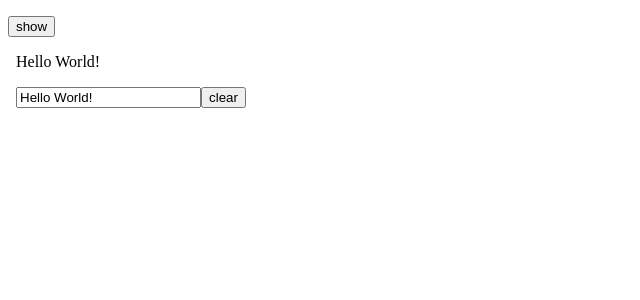
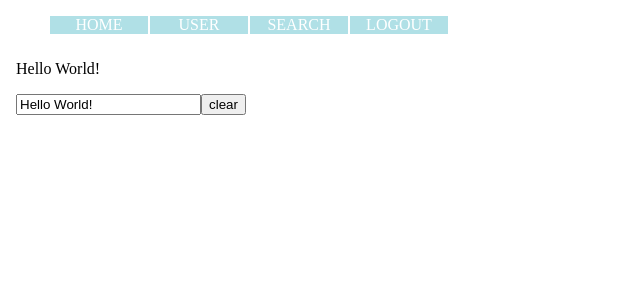
Before and after one commit to hiiragi-kaede/GameSNS, a Vue app: page / in a window 1280 px wide. Shown: the top 300 px of the page, without its empty margins (0-640 px from the left). Built offline with nearby package versions, Linux system fonts and the light colour scheme.

Commit message:
Revert "Merge branch 'feature_tutorial' of https://github.com/hiiragi-kaede/GameSNS into feature_tutorial"
This reverts commit 9db1779c0dee17ae1daa205c2534174eb90e4be4, reversing
changes made to b94d9b50cdef94048cfb9683d63df140243e8265.

```diff
--- a/src/components/myheader.vue
+++ b/src/components/myheader.vue
@@ -32,31 +32,11 @@
 
 <template>
     <div class="myheader">
-        <p class="headertext" id="headertext">
-        </p>
-        <button v-if="b_state" @click="show" height="10">show</button>
-        <button v-else @click="hide" height="10">hide</button>
+        <ul class="menu">
+            <li><a href="#">HOME</a></li>
+            <li><a href="#">USER</a></li>
+            <li><a href="#">SEARCH</a></li>
+            <li><a href="#">LOGOUT</a></li>
+        </ul>
     </div>
 </template>
-
-<script>
-export default {
-  data(){
-    return{
-        b_state:true
-    }
-  },
-  methods:{
-    show(){
-        var h="aiueo<br>完成形";
-        document.getElementById('headertext').innerHTML=h;
-        this.b_state=false;
-    },
-    hide(){
-        var h="";
-        document.getElementById('headertext').innerHTML=h;
-        this.b_state=true;
-    }
-  }
-}
-</script>
```
Also changed, not shown: 1 other file (tests, documents, lock files or other folders).
